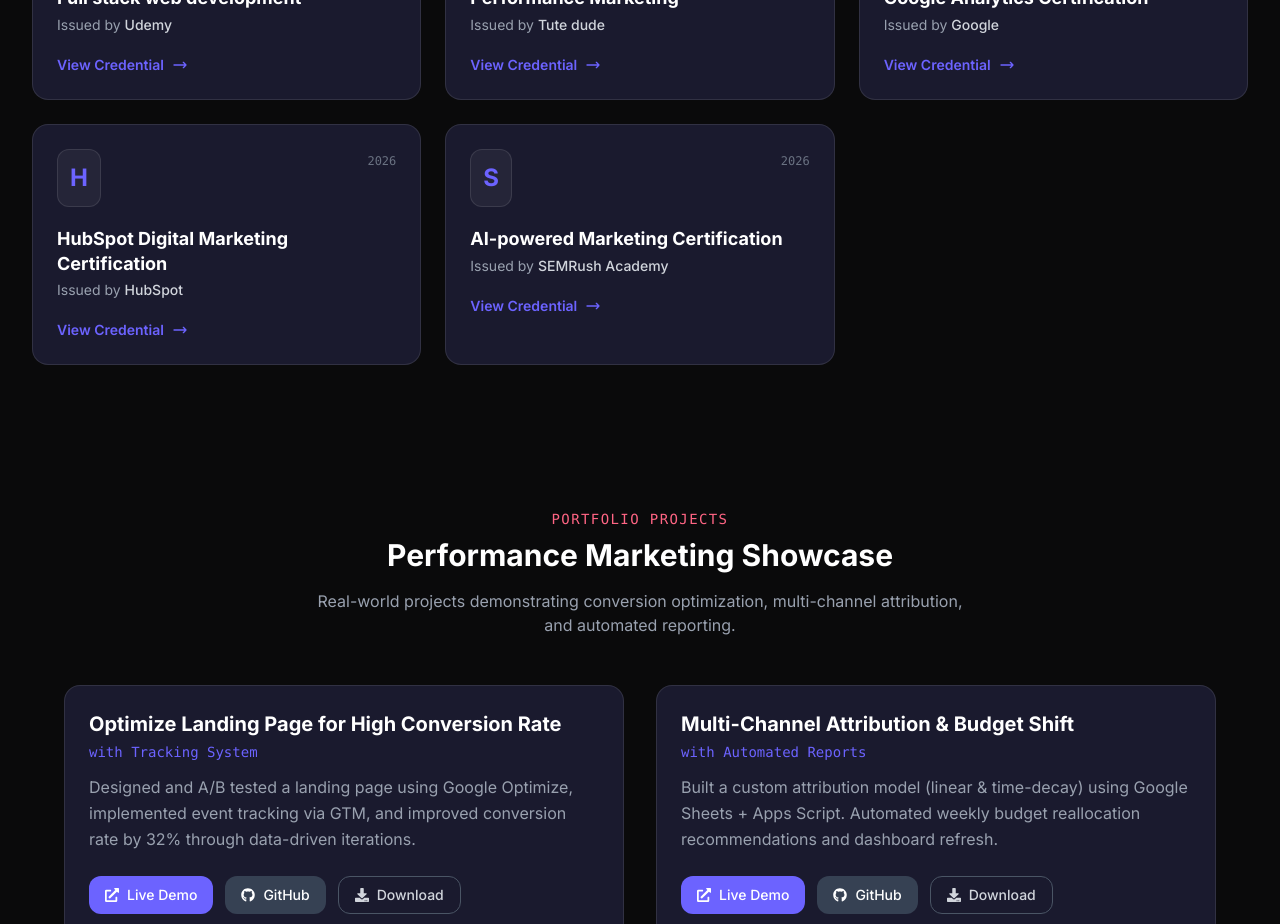
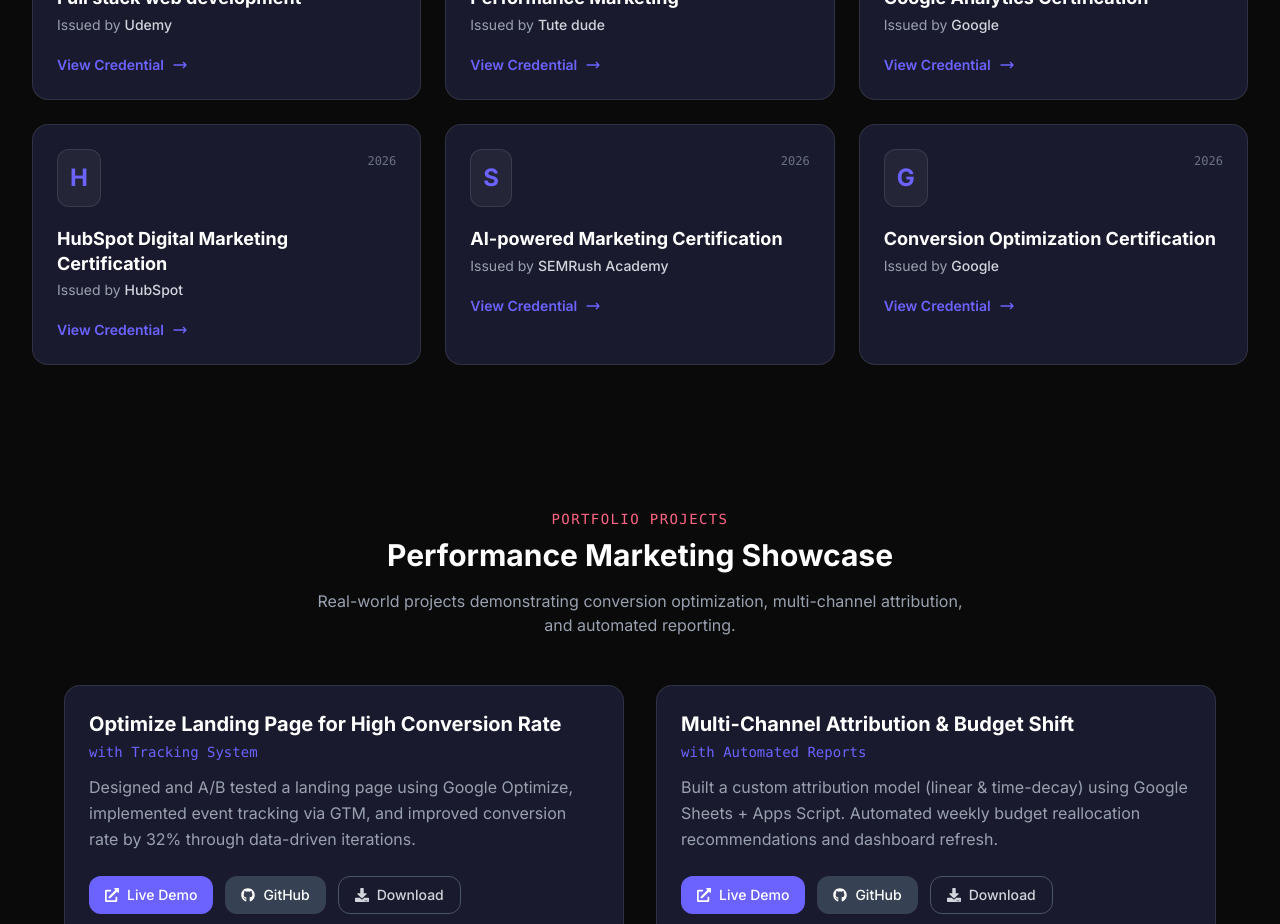
Before and after one commit to ismailgito/myportfolio, a Next.js app: page / in a window 1280 px wide. Shown: the part 2040-2964 px from the top of the page. Built offline with nearby package versions, Linux system fonts and the light colour scheme.

Commit message:
add conversion optimization

```diff
--- a/src/components/Certificates.js
+++ b/src/components/Certificates.js
@@ -50,6 +50,15 @@ const certificates = [
     credentialUrl: "https://static.semrush.com/academy/certificates/635c14d1af/mohamed-ismail-j_26.pdf",
     color: "from-blue-500/10 to-indigo-500/10",
     borderColor: "hover:border-blue-500/50",
+  },
+  {
+    id: 6,
+    title: "Conversion Optimization Certification",
+    issuer: "Google",
+    date: "2026",
+    credentialUrl: "https://skillshop.credential.net/3f7ce6b6-3e5d-4a4b-83d6-d0443254b8c9#acc.n2qSTAul",
+    color: "from-green-500/10 to-teal-500/10",
+    borderColor: "hover:border-green-500/50",
   }
 ];
 
```
